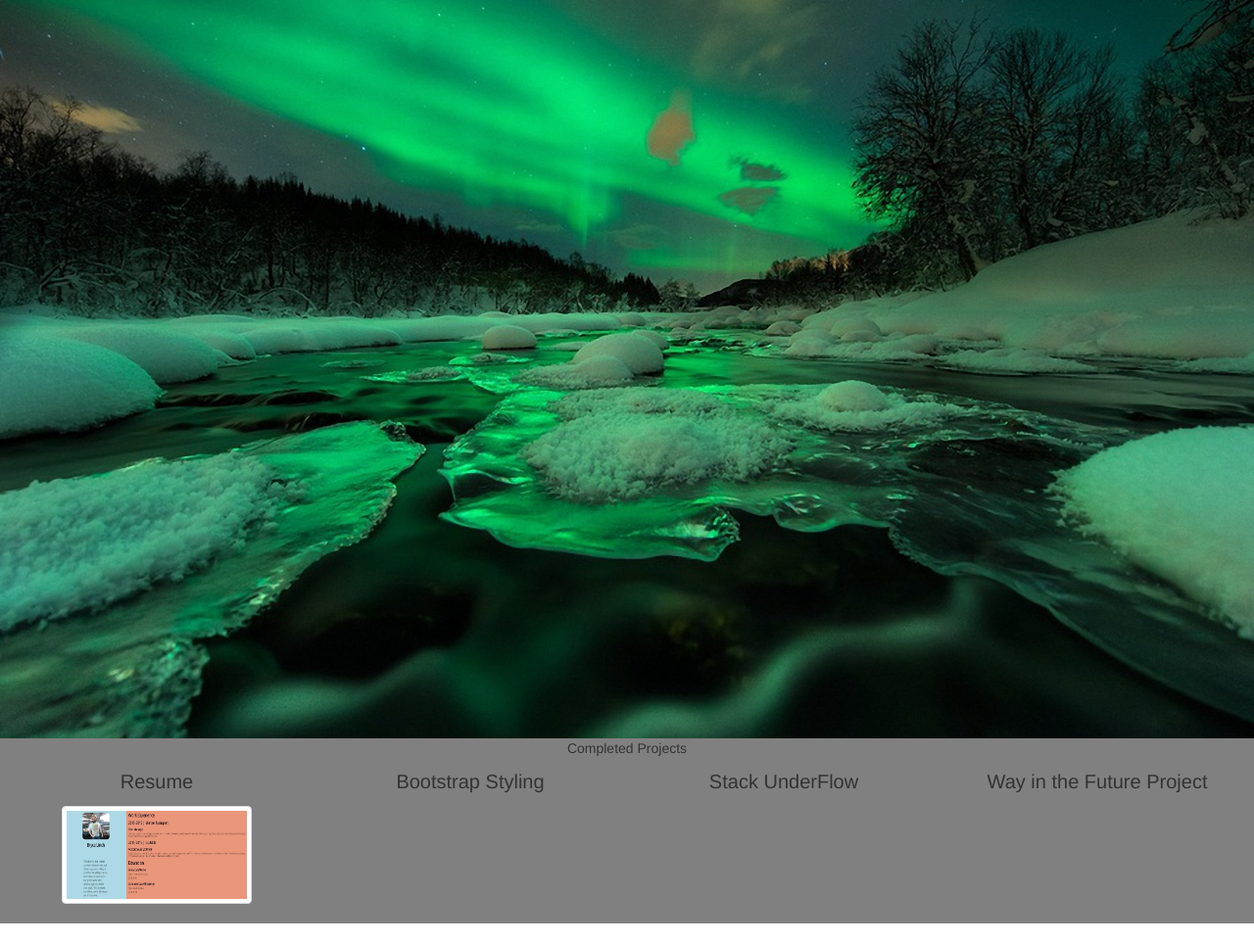
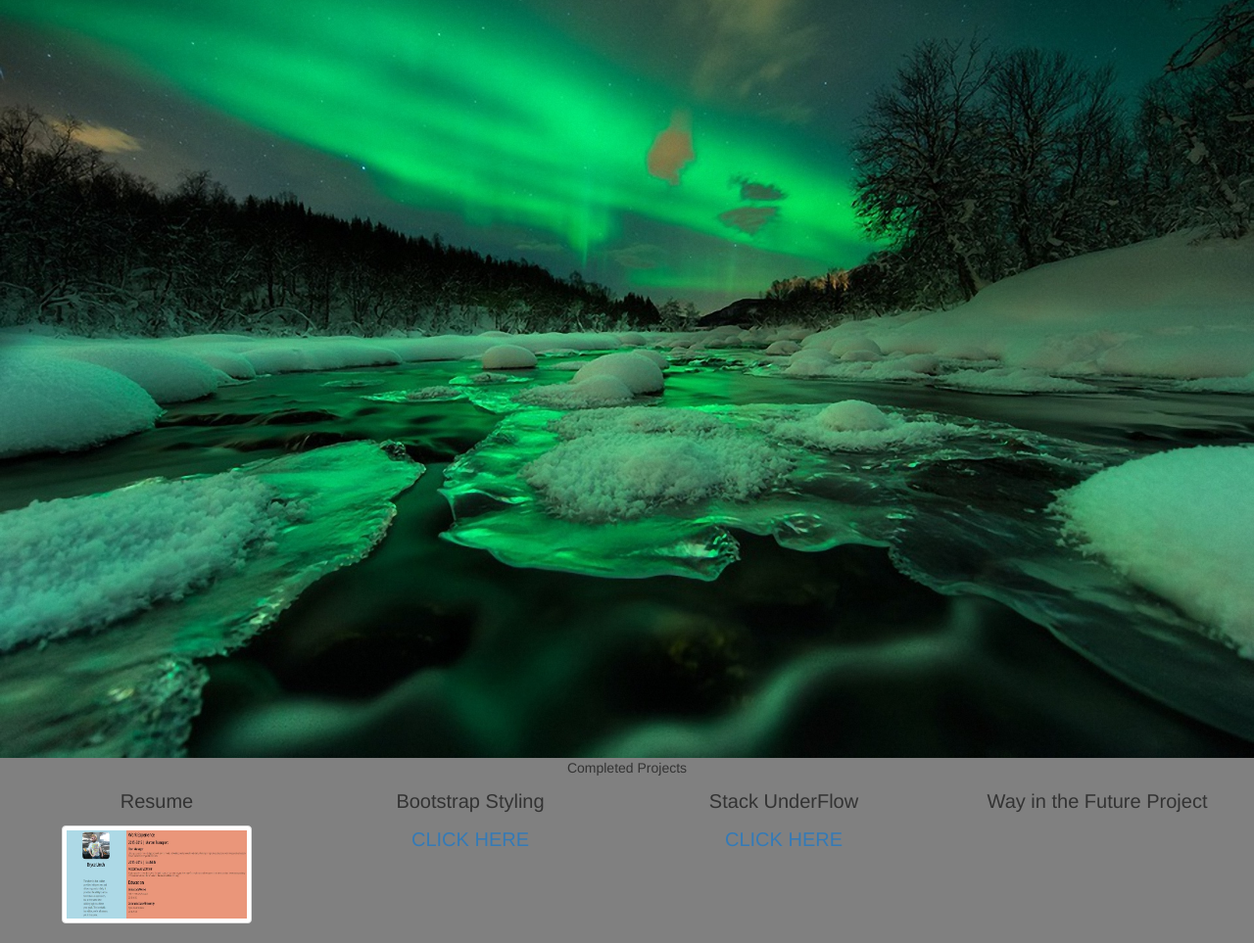
Before and after one commit to bmlinch/bmlinch.github.io, a plain HTML site: page index.html in a window 1280 px wide. Shown: the part 96-1059 px from the top of the page at 98% size. Drawn offline with nearby package versions, Linux system fonts and the light colour scheme.

Commit message:
3/4 links should work

```diff
--- a/index.html
+++ b/index.html
@@ -1,4 +1,4 @@
-<html>
++<html>
 
 <head>
     <meta charset="UTF-8">
@@ -24,8 +24,8 @@
                 <img src="assets/img/resume.jpg" class="thumbnail pdng" height="100" alt="Look at my resume">
             </a>
         </div>
-        <div class="col-md-3 btm-txt-size"><p>Bootstrap Styling</p><a href="bootstrapstyle"></a></div>
-        <div class="col-md-3 btm-txt-size"><p>Stack UnderFlow</p><a href="stackunderflow"></a></div>
+        <div class="col-md-3 btm-txt-size"><p>Bootstrap Styling</p><a href="bootstrapstyle">CLICK HERE</a></div>
+        <div class="col-md-3 btm-txt-size"><p>Stack UnderFlow</p><a href="sicknastyclassy">CLICK HERE</a></div>
         <div class="col-md-3 btm-txt-size">Way in the Future Project</div>
     </div>
 </body>
```
